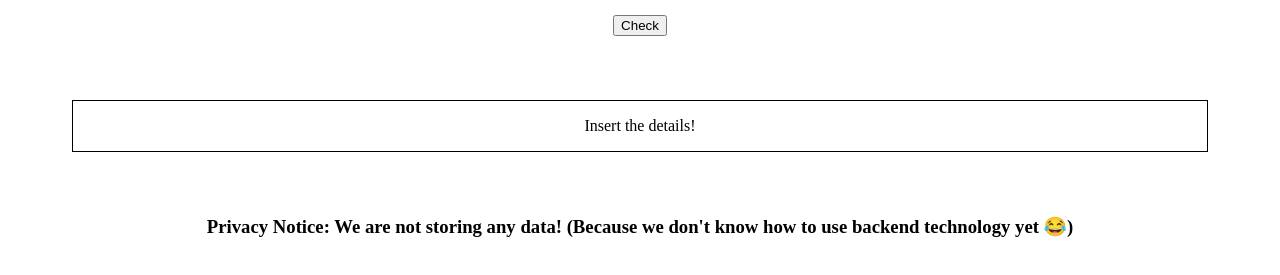
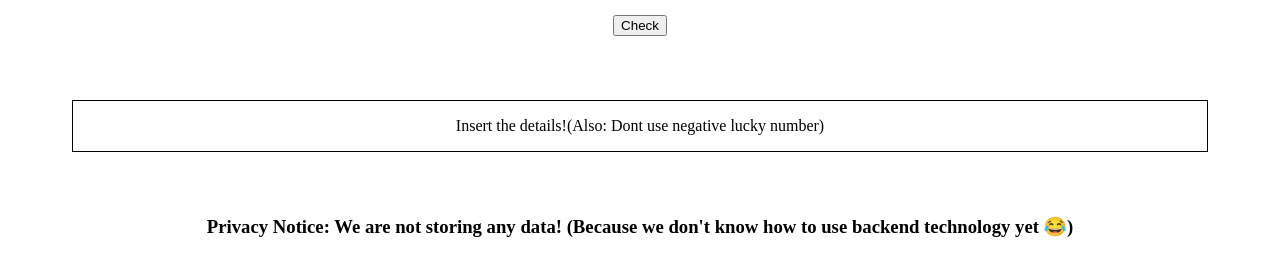
Before and after one commit to GauravDe-git/Is-your-Birthday-Lucky, a plain HTML site: page index.html in a window 1280 px wide. Both pictures are taken after a click on the button "Check". Shown: the part 105-380 px from the top of the page. Drawn offline with Linux system fonts and the light colour scheme.

```diff
--- a/app.js
+++ b/app.js
@@ -40,5 +40,5 @@ checkButton.addEventListener("click", () =>{
     if (bdayDate.value && luckyNumber.value)
     {isNumberLucky(sumOfDOB(bdayDate.value),luckyNumber.value)}
     else
-    {outputArea.innerText = "Insert the details!"}
+    {outputArea.innerText = "Insert the details!(Also: Dont use negative lucky number)"}
 })
```
Also changed, not shown: index.html (+2 -1 lines).
